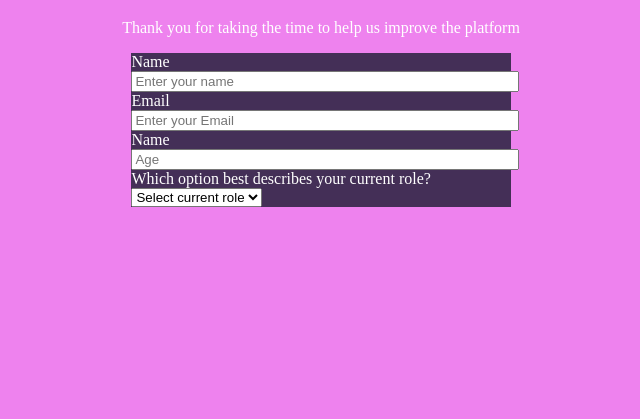
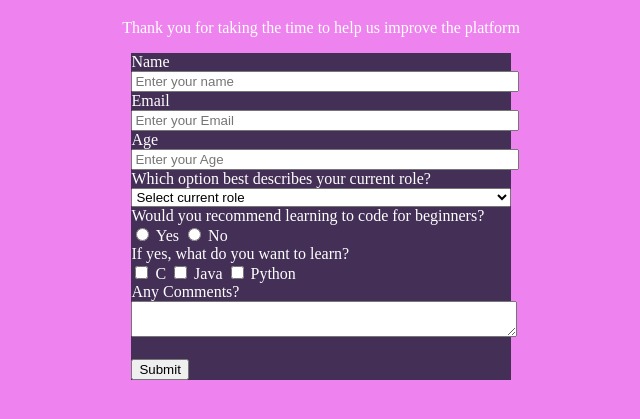
Before and after one commit to jaydenhash02/survey-form, a plain HTML site: page index.html in a window 1280 px wide. Shown: the part 61-480 px from the top of the page, without its empty margins (319-959 px from the left). Drawn offline with Linux system fonts and the light colour scheme.

Commit message:
finished html

```diff
--- a/index.html
+++ b/index.html
@@ -12,29 +12,42 @@
 <body>
     <h1 id="title">Programming Survey Form</h1>
     <p id="description">Thank you for taking the time to help us improve the platform</p>
-    <form action="" id="survery-form">
-        <label for="name">
-            Name
+    <form action="" id="survey-form">
+        <label for="name" id="name-label">Name</label>
         <input required type="text" name="name" id="name" placeholder="Enter your name">
-        </label>
-        <label for="email">
-            Email
+        <label for="email" id="email-label">Email</label>
         <input required type="email" name="email" id="email" placeholder="Enter your Email">
-        </label>
-        <label for="age">
-            Name
-            <input required type="number" name="age" id="age" placeholder="Age">
-        </label>
-        <label for="role">
-            Which option best describes your current role?
-            <select name="role" id="role">
+        <label for="number" id="number-label">Age</label>
+        <input required type="number" name="age" id="number" placeholder="Enter your Age" min=13 max=100>
+        <label for="role">Which option best describes your current role?</label><br>
+        <select name="role" id="dropdown">
             <option disabled selected>Select current role</option>
             <option>Student</option>
             <option>Full Time Job</option>
             <option>Full Time Learner</option>
             <option>Prefer not to say</option>
-            </select>
-        </label>
+        </select><br>
+        <label>Would you recommend learning to code for beginners?</label><br>
+        <input type="radio" name="recommend" value="Yes" id="radio-yes">
+        <label for="radio-yes">Yes</label>
+        <input type="radio" name="recommend" value="No" id="radio-no">
+        <label for="radio-no">No</label>
+        <br>
+        <label>If yes, what do you want to learn?</label><br>
+        <input type="checkbox" value="C" id="checkbox-c" name="language">
+        <label for="radio-yes">C</label>
+        <input type="checkbox" value="Java" id="checkbox-java" name="language">
+        <label for="radio-yes">Java</label>
+        <input type="checkbox" value="Python" id="checkbox-python" name="language">
+        <label for="radio-yes">Python</label>
+        <br>
+
+        <label>Any Comments?</label>
+        <textarea id="textarea"></textarea>
+        <br>
+        <br>
+        <input id="submit" type="submit" value="Submit">
+
     </form>
 </body>
 
--- a/styles.css
+++ b/styles.css
@@ -13,7 +13,7 @@
     text-align: center;
 }
 
-input {
+#name,#email,#number,#dropdown,#textarea {
     width: 100%;
 }
 
@@ -26,10 +26,8 @@ form {
 
 body {
     background-color: violet;
-    background-repeat: repeat;
-    background-size: cover;
 }
 
-select {
+select, #submit {
     color: black;
 }
```
Lines whose indentation alone changed are shown as unchanged.
